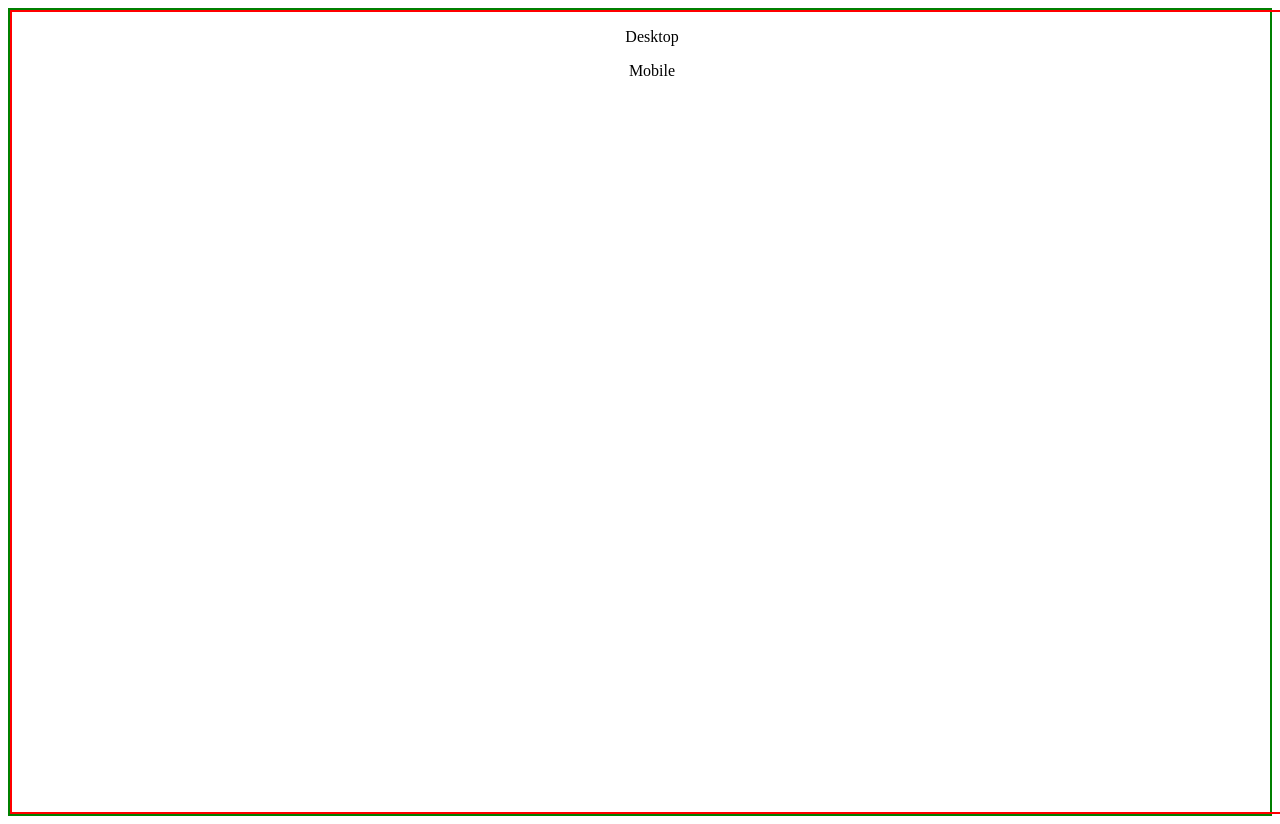
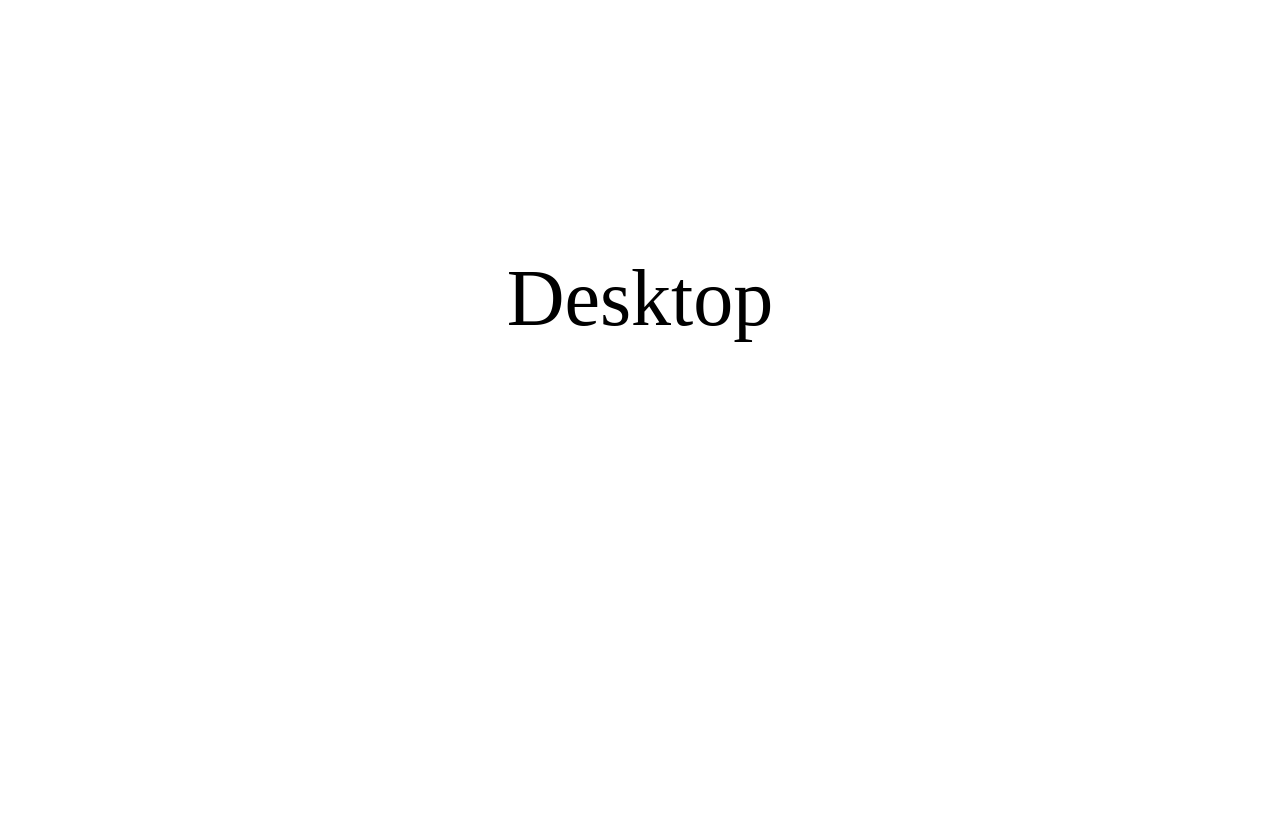
Before and after one commit to danielaraux/exo-media-queries, a plain HTML site: page index.html in a window 1280 px wide. After the commit the page ends 800 px from the top, so only its background shows below. Drawn offline with Linux system fonts and the light colour scheme.

Commit message:
exo-fini

```diff
--- a/assets/style.css
+++ b/assets/style.css
@@ -1,13 +1,19 @@
-body {
-    border: 2px solid green;
+p {
+    text-align: center;
+    margin: 20%;
+    font-size: 5em;
 }
 
-.container {
-    border: 2px solid red;
-    width: 100vw;
-    height: 100vh;
+@media (max-width: 412px) {
+    .desktop {
+        display: none;
+    }
+
 }
 
-p {
-    text-align: center;
+@media (min-width: 413px) {
+    .mobile {
+        display: none;
+    }
+
 }
--- a/index.html
+++ b/index.html
@@ -11,7 +11,7 @@
 <body>
     <div class="container">
         <p class="desktop">Desktop</p>
-        <p>Mobile</p>
+        <p class="mobile">Mobile</p>
     </div>
 </body>
 
```
